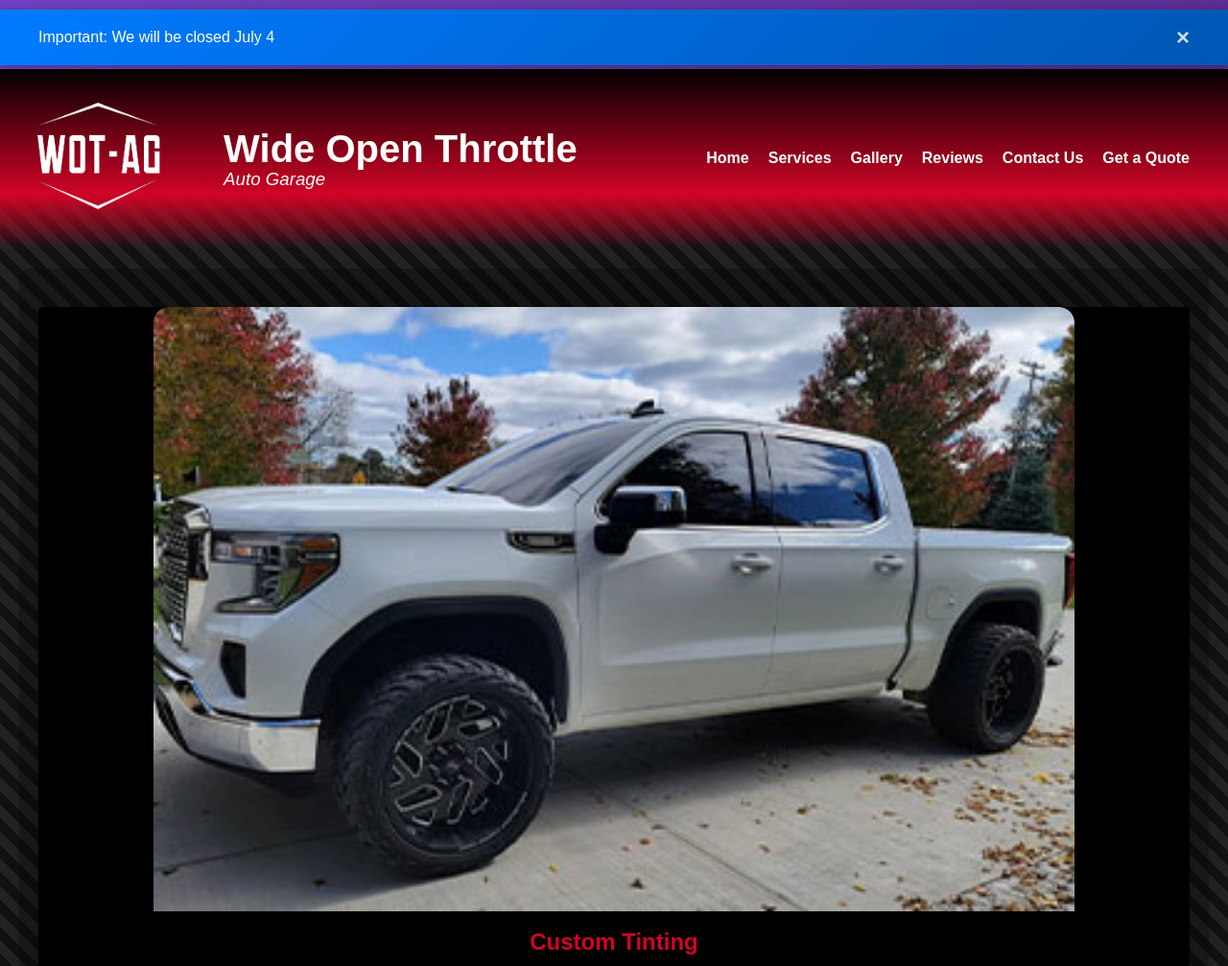
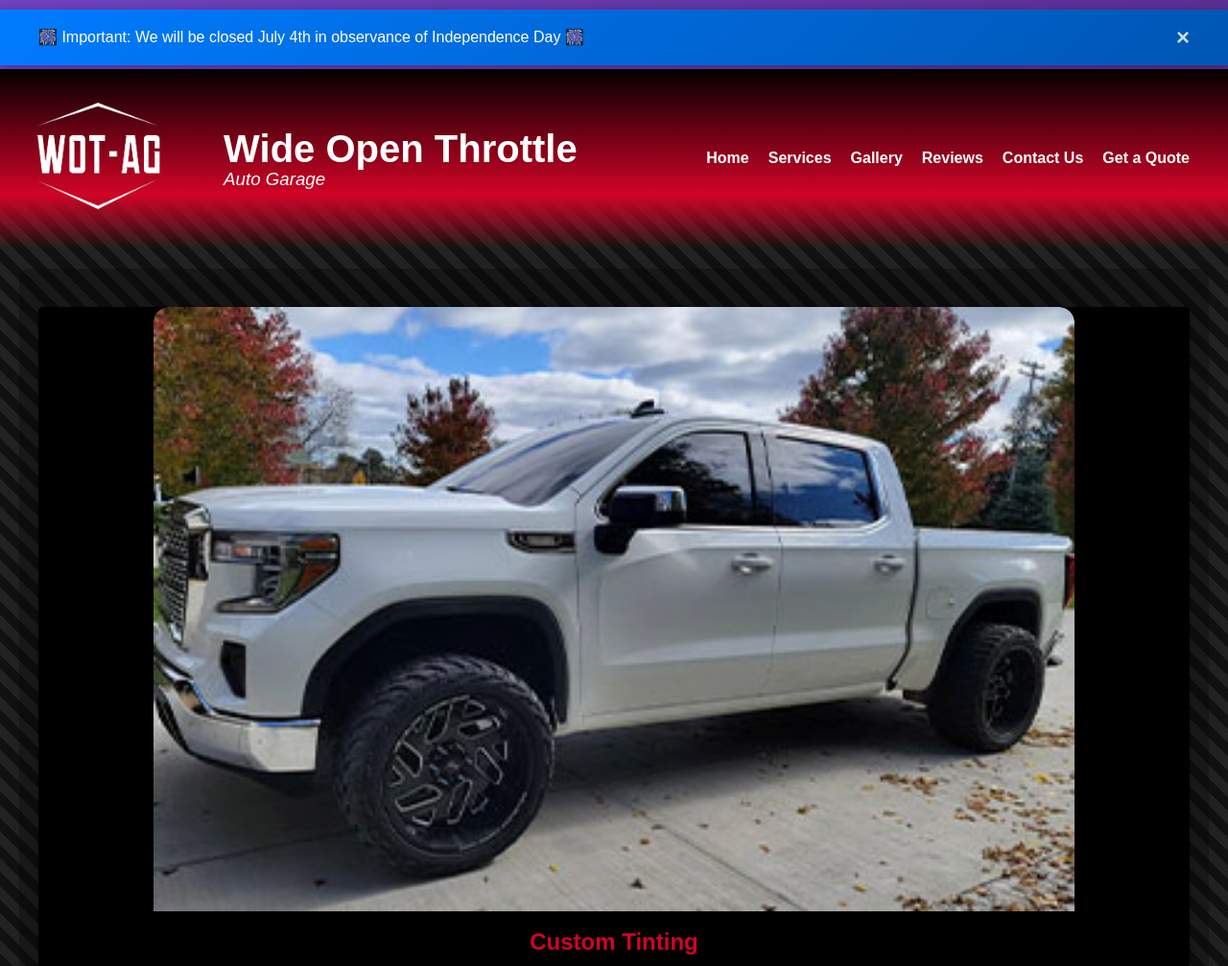
Before and after one commit to JICodes08/website_WOT-AG, a website: page src/index.html in a window 1280 px wide. Shown: the top 1007 px of the page at 96% size. Drawn offline with Linux system fonts and the light colour scheme.

Commit message:
Updated Notification Messages.

```diff
--- a/src/index.html
+++ b/src/index.html
@@ -252,7 +252,7 @@ document.addEventListener('DOMContentLoaded', function() {
     // Wait a moment for the notification system to initialize
     setTimeout(() => {
         // Example permanent banner - stays visible, doesn't overlap content
-        window.notificationBanner.showPermanentPromotion('This website is currently a demo and under construction.', true);
+        window.notificationBanner.showPermanentPromotion('🚧 This website is currently a demo and under construction. Thank you! 🚧', true);
 
         // Example notification banner - overlays temporarily
         // window.notificationBanner.showInfo('Welcome to Wide Open Throttle! Book your appointment today.', 5000, false);
@@ -265,7 +265,7 @@ document.addEventListener('DOMContentLoaded', function() {
         // Other notification examples:
         // window.notificationBanner.showWarning('Holiday Special: 20% off all services until New Year!', 0, true);
         // window.notificationBanner.showSuccess('Now accepting appointments for 2025!', 8000);
-        window.notificationBanner.showInfo('Important: We will be closed July 4', 5000, true);
+        window.notificationBanner.showInfo("🎆 Important: We will be closed July 4th in observance of Independence Day 🎆", 5000, true);
     }, 1000);
 });
 </script>
```
